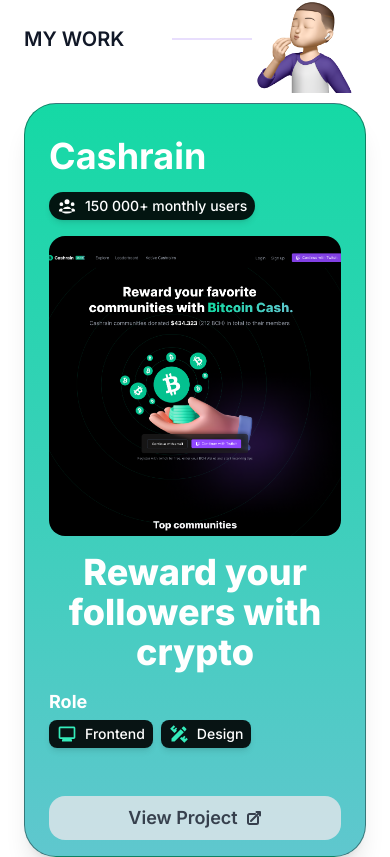
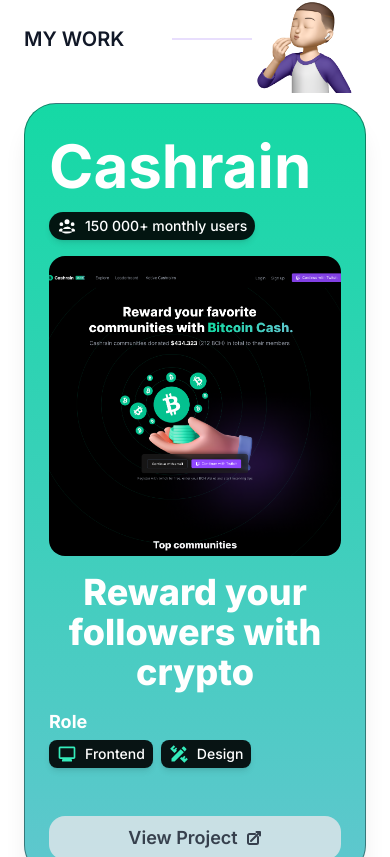
Before and after one commit to walde-dev/walde-portfolio, a Next.js app: page / in a window 390 px wide. Shown: the part 867-1724 px from the top of the page. Built offline with nearby package versions, Linux system fonts and the light colour scheme.

Commit message:
responsiveness

```diff
--- a/src/pages/index.tsx
+++ b/src/pages/index.tsx
@@ -182,7 +182,7 @@
             "project-card group relative flex h-full w-full flex-1 flex-col rounded-[32px] border border-black/40 px-6 pt-8 text-white shadow-xl @container dark:border-white/40"
           )}
         >
-          <span className="text-left text-4xl font-bold text-white md:text-6xl">
+          <span className="text-left  font-bold text-white text-6xl md:text-4xl lg:text-5xl xl:text-6xl">
             {projectTitle}
           </span>
           <div className="mb-4 mt-4 flex flex-col">
```
